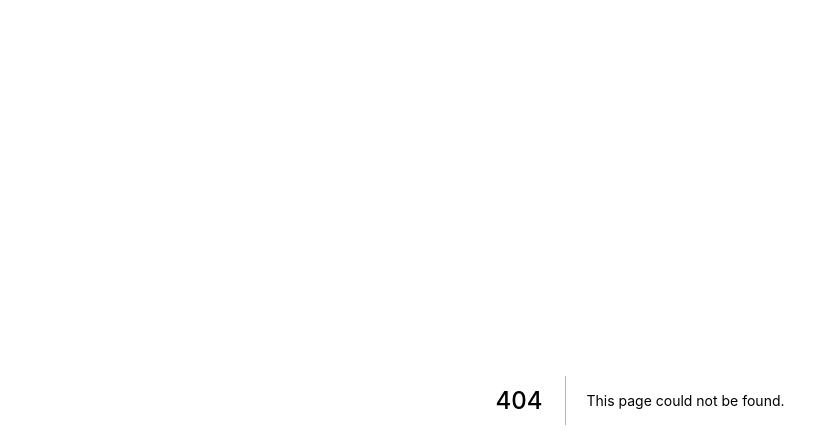
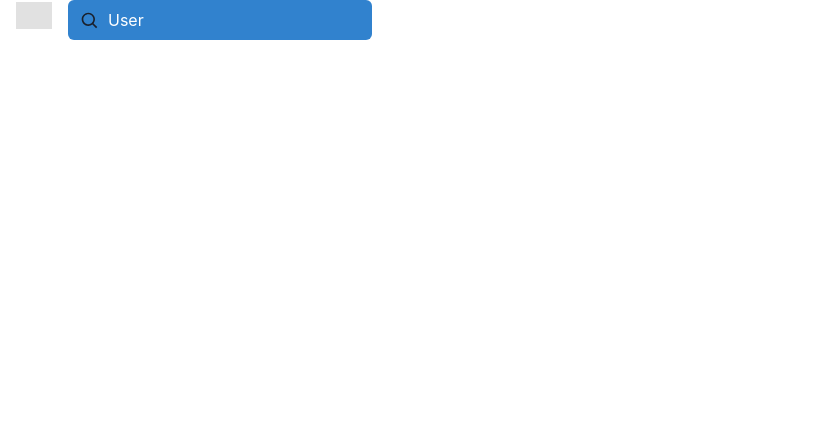
Before and after one commit to parsa4523/github-profile-search, a Next.js app: page /profile/components/NavMenu in a window 1280 px wide. Before the commit this address had no page. Shown: the top 448 px of the page, without its empty margins (0-831 px from the left). Built offline with nearby package versions, Linux system fonts and the light colour scheme; grey boxes are pictures that could not be loaded.

Commit message:
feat(nav): add navigation

```diff
--- /dev/null
+++ b/pages/profile/components/NavMenu.jsx
@@ -0,0 +1,81 @@
+import React, { useState, useContext } from 'react';
+import { useRouter } from 'next/router';
+import Link from 'next/link';
+import API from '../../../constants/API';
+import { getApiService } from '../../../services/HttpService';
+import { UrlMapParams } from '../../../helpers/urlHelper';
+import DispatchContext from '../../components/DispatchContext';
+
+import { Box, Container, Image, FormControl, HStack, Input, InputGroup, InputLeftElement, chakra } from '@chakra-ui/react';
+import { BiSearch } from 'react-icons/bi';
+
+const NavMenu = () => {
+	const router = useRouter();
+	const [query, setQuery] = useState();
+	const dispatch = useContext(DispatchContext);
+
+	const handleUserSearch = async () => {
+		try {
+			const user = await getApiService(UrlMapParams(API.USER_GET, query));
+			router.push(`/profile/${query}`);
+		} catch (error) {
+			if (error?.response?.status === 404) {
+				dispatch({
+					type: 'alert',
+					title: 'User Not Found!',
+					desc: 'Make sure the spelling is correct!',
+				});
+			} else {
+				console.log('something went wrong!');
+			}
+		}
+	};
+
+	return (
+		<Container maxW="7xl">
+			<HStack
+				spacing="4"
+				flex="1"
+				display={{
+					base: 'flex',
+					lg: 'flex',
+				}}
+			>
+				<Link href={'/'}>
+					<a>
+						<Box height={'36px'} width={'36px'}>
+							<Image src="/logo.png" alt="Logo" opacity={0.3}/>
+						</Box>
+					</a>
+				</Link>
+				<chakra.form
+					onSubmit={e => {
+						e.preventDefault();
+						handleUserSearch();
+					}}
+				>
+					<FormControl id="username">
+						<InputGroup>
+							<Input
+								value={query}
+								background={'blue.500'}
+								_placeholder={{ color: 'white' }}
+								border={'none'}
+								onChange={e => setQuery(e.target.value)}
+								type="text"
+								placeholder="User"
+								size={'md'}
+								required
+							/>
+							<InputLeftElement pointerEvents="none" h={'100%'} paddingLeft={1} paddingTop={0.5}>
+								<BiSearch size={20} />
+							</InputLeftElement>
+						</InputGroup>
+					</FormControl>
+				</chakra.form>
+			</HStack>
+		</Container>
+	);
+};
+
+export default NavMenu;
```
